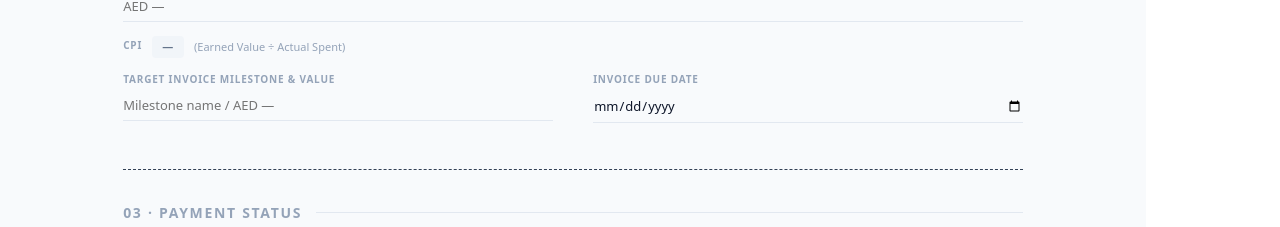
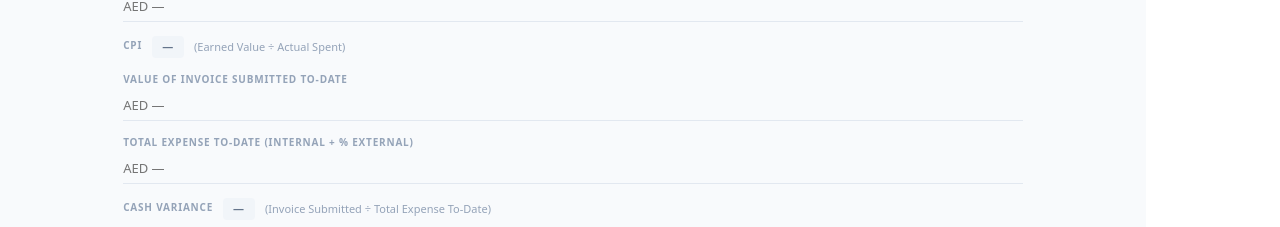
Before and after one commit to piyushbajpaidubai/dt-project-dashboard, a React (Vite) app: page / in a window 1280 px wide. Shown: the part 725-952 px from the top of the page. Built offline with nearby package versions, Linux system fonts and the light colour scheme; no server answers.

Commit message:
Add Cash Variance field to Budget & Financials section

```diff
--- a/src/App.jsx
+++ b/src/App.jsx
@@ -41,6 +41,8 @@ const defaultState = {
   externalBudget: "",
   availableBudget: "",
   actualSpent: "",
+  invoiceSubmitted: "",
+  externalActualSpent: "",
   projectStatus: "",
   progressPct: "",
   stagePlannedPct: "",
@@ -561,6 +563,27 @@ export default function App() {
             </div>
           );
         })()}
+        <Field label="Value of Invoice Submitted To-Date" value={data.invoiceSubmitted} onChange={v => set("invoiceSubmitted", v)} placeholder="AED —" />
+        <Field label="Total Expense To-Date (Internal + % External)" value={data.externalActualSpent} onChange={v => set("externalActualSpent", v)} placeholder="AED —" />
+        {(() => {
+          const inv = parseFloat((data.invoiceSubmitted || "").replace(/[^0-9.-]/g, ""));
+          const exp = parseFloat((data.externalActualSpent || "").replace(/[^0-9.-]/g, ""));
+          const hasValues = !isNaN(inv) && !isNaN(exp) && exp !== 0;
+          const cv = hasValues ? inv / exp : null;
+          let bg = "#f1f5f9", fg = "#64748b";
+          if (cv !== null) {
+            if (cv >= 1)        { bg = "#f0fdf4"; fg = "#16a34a"; }
+            else if (cv >= 0.9) { bg = "#fffbeb"; fg = "#d97706"; }
+            else                { bg = "#fef2f2"; fg = "#dc2626"; }
+          }
+          return (
+            <div style={{ display: "flex", alignItems: "center", gap: 10, marginTop: 6, marginBottom: 14 }}>
+              <div style={styles.fieldLabel}>Cash Variance</div>
+              <div style={{ background: bg, color: fg, fontWeight: 700, fontSize: 11, letterSpacing: "0.08em", padding: "3px 10px", borderRadius: 4 }}>{cv !== null ? cv.toFixed(2) : "—"}</div>
+              <div style={{ color: "#94a3b8", fontSize: 11 }}>(Invoice Submitted ÷ Total Expense To-Date)</div>
+            </div>
+          );
+        })()}
         <TwoCol>
           <Field label="Target Invoice Milestone & Value" value={data.targetInvoice} onChange={v => set("targetInvoice", v)} placeholder="Milestone name / AED —" />
           <Field label="Invoice Due Date" value={data.invoiceDueDate} onChange={v => set("invoiceDueDate", v)} type="date" />
```
